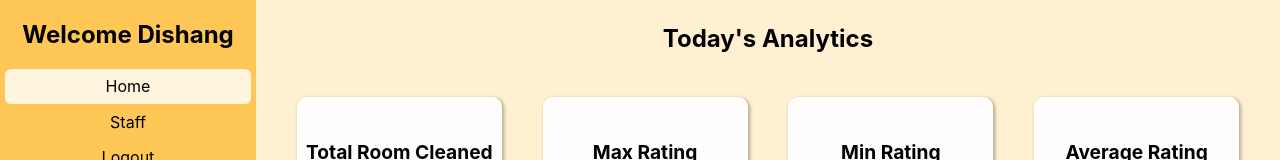
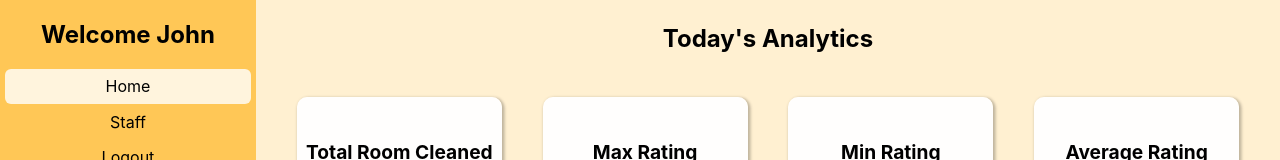
Before and after one commit to dishanG09/MyCleanRoom, a React (Create React App) app in the folder client/: page /dashboard in a window 1280 px wide. Shown: the top 160 px of the page. Built offline with nearby package versions, Linux system fonts and the light colour scheme; no server answers.

Commit message:
supervisor name added in navmenu

```diff
--- a/client/src/constant.js
+++ b/client/src/constant.js
@@ -1,3 +1,3 @@
-const baseURL = "http://192.168.0.110:13131";
+const baseURL = "http://192.168.0.110:12345";
 
 export { baseURL };
--- a/client/src/pages/Dashboard.jsx
+++ b/client/src/pages/Dashboard.jsx
@@ -11,6 +11,10 @@ const Dashboard = () => {
   const [tab, setTab] = useState("HOME");
   const [showModal, setShowModal] = useState(false);
   const [modalData, setModalData] = useState(null);
+
+  const username = localStorage.getItem("username")
+    ? localStorage.getItem("username")
+    : "John";
 
   return (
     <div
@@ -43,7 +47,7 @@ const Dashboard = () => {
           flexDirection: "column",
         }}
       >
-        <h2>Welcome Dishang</h2>
+        <h2>{"Welcome " + username}</h2>
         <p
           style={{
             backgroundColor: tab === "HOME" ? "rgba(255,255,255,0.8)" : "",
--- a/client/src/pages/Homepage.jsx
+++ b/client/src/pages/Homepage.jsx
@@ -30,8 +30,9 @@ const Homepage = () => {
         throw res;
       })
       .then((data) => {
-        const { token } = data;
+        const { token, data: user } = data;
         localStorage.setItem("token", token);
+        localStorage.setItem("username", user["name"]);
         navigation(routes.DASHBOARD, { replace: true });
       })
       .catch((err) => {
```
